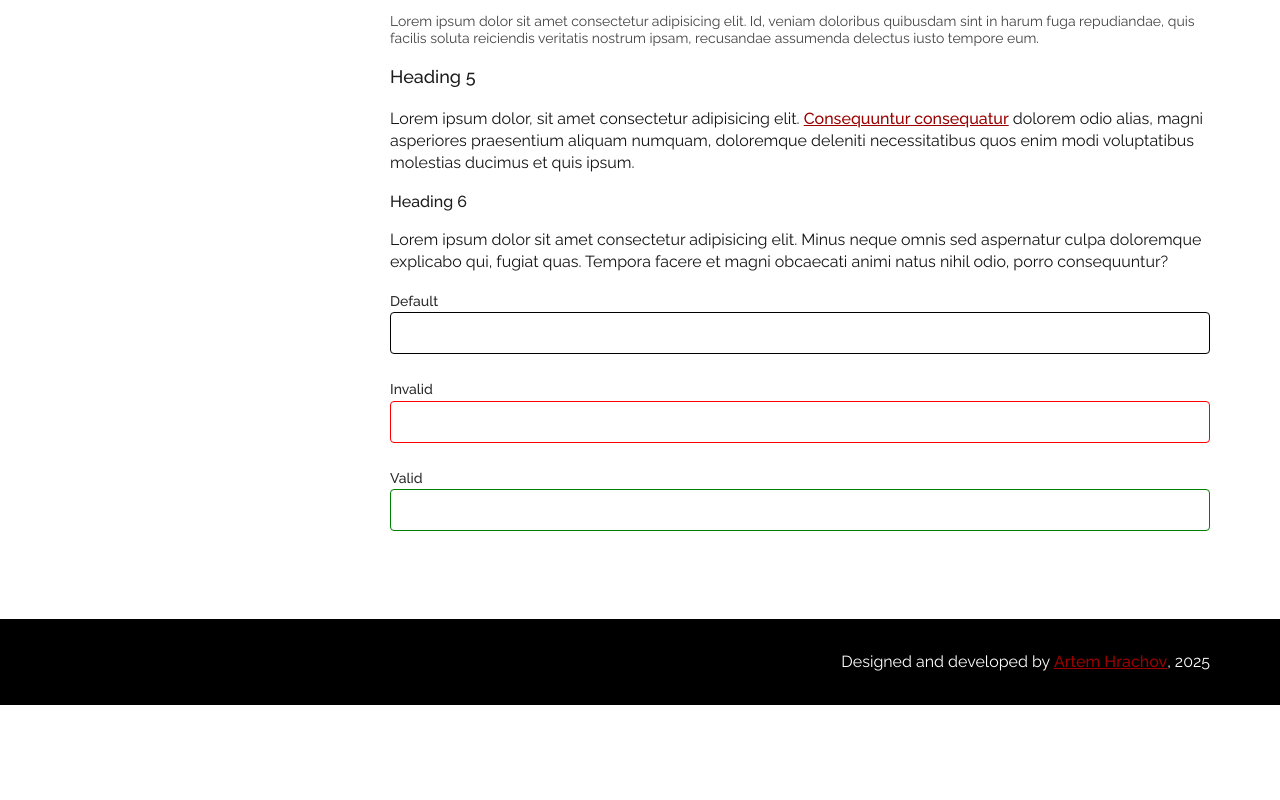
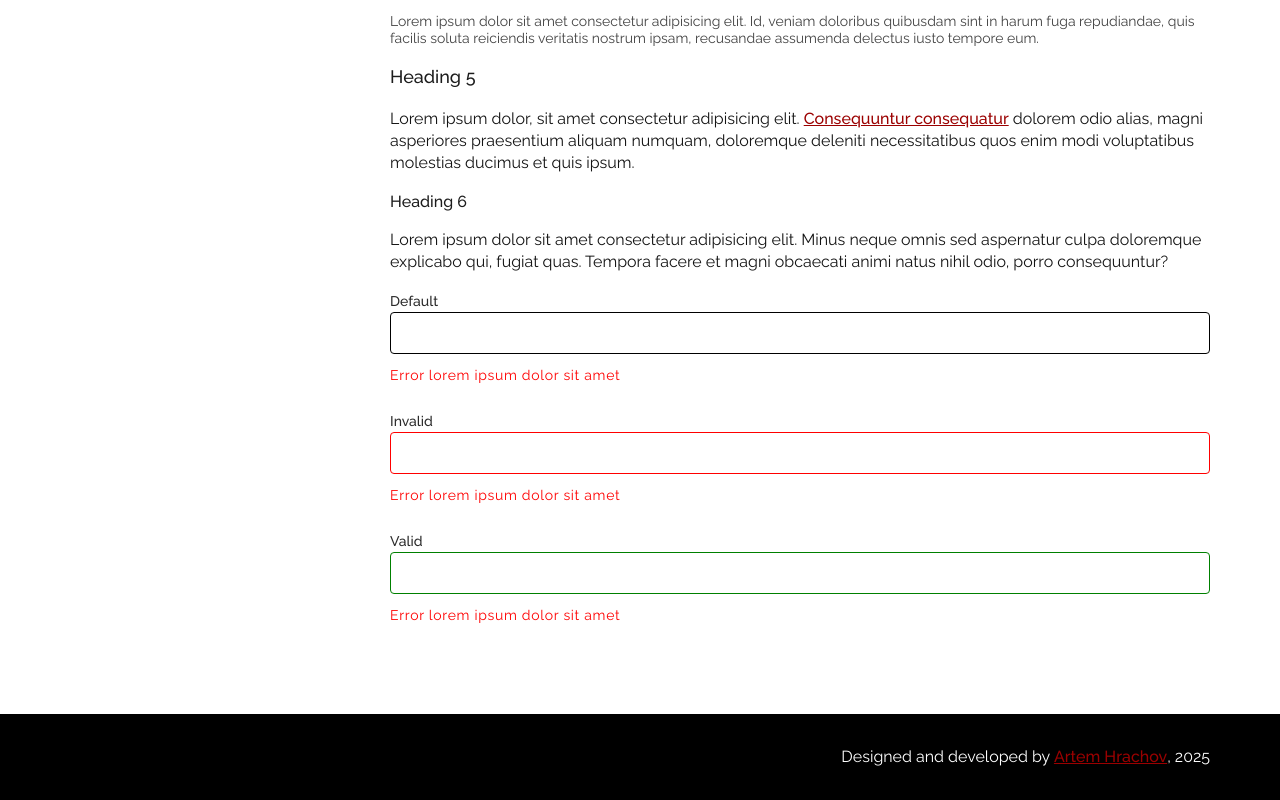
Before and after one commit to ArtemGrachov/banking-vue, a Vue app: page / in a window 1280 px wide. Shown: the part 538-1338 px from the top of the page. Before the commit the page ends 1243 px from the top, so only its background shows below. Built offline with nearby package versions, Linux system fonts and the light colour scheme.

Commit message:
feat: form field error, BDA-57

```diff
--- a/src/components/forms/FormField.vue
+++ b/src/components/forms/FormField.vue
@@ -1,5 +1,6 @@
 <script lang="ts" setup>
 import type { LabelHTMLAttributes } from 'vue';
+import FormFieldError from '@/components/forms/FormFieldError.vue';
 
 interface IProps {
   labelAttrs?: LabelHTMLAttributes;
@@ -15,6 +16,7 @@ const props = defineProps<IProps>();
       <slot name="label" />
     </label>
     <slot></slot>
+    <FormFieldError />
   </div>
 </template>
 
--- /dev/null
+++ b/src/components/forms/FormFieldError.vue
@@ -0,0 +1,14 @@
+<template>
+  <div class="error">
+    Error lorem ipsum dolor sit amet
+  </div>
+</template>
+
+<style lang="scss" scoped>
+.error {
+  margin-top: 12px;
+  font-size: 14px;
+  color: red;
+  letter-spacing: 0.05em;
+}
+</style>
```
